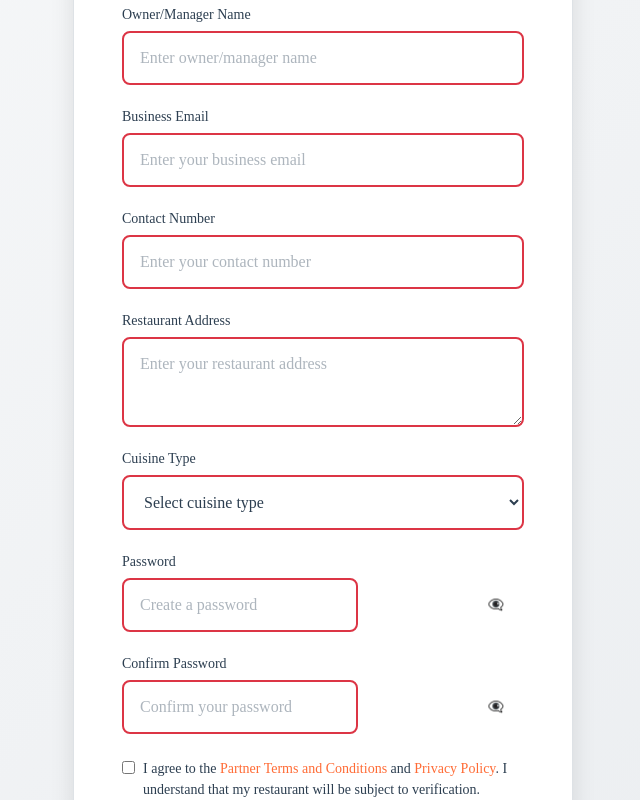
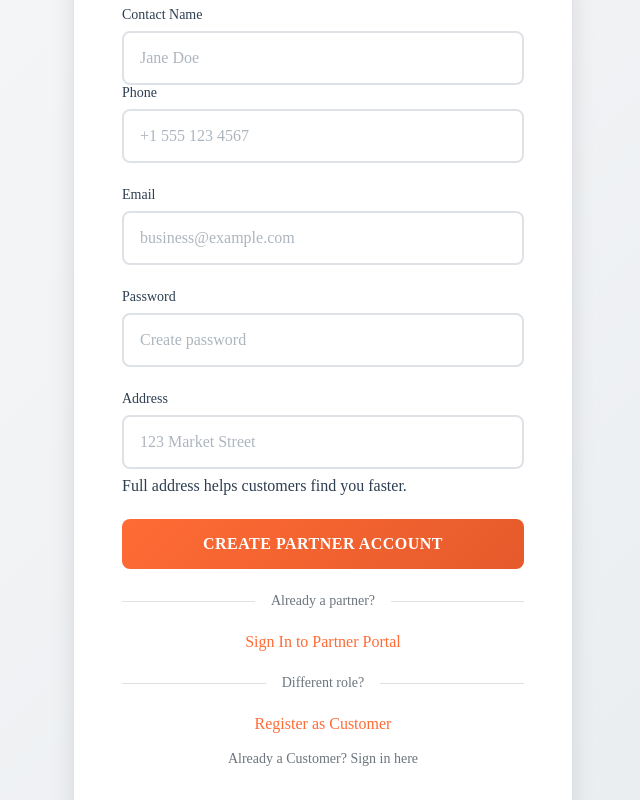
Before and after one commit to Swaraj0769/reelsWithSwiggy, a React (Vite) app in the folder frontend/: page /food-partner/register in a window 1280 px wide. Shown: the part 400-1200 px from the top of the page, without its empty margins (317-957 px from the left). Built offline with nearby package versions, Linux system fonts and the light colour scheme.

Commit message:
routes done

```diff
--- a/frontend/src/components/auth/FoodPartnerLogin.jsx
+++ b/frontend/src/components/auth/FoodPartnerLogin.jsx
@@ -1,6 +1,8 @@
 import React, { useState } from 'react';
 import { Link } from 'react-router-dom';
 import '../../styles/auth.css';
+import axios from 'axios';
+import { useNavigate } from 'react-router-dom';
 
 const FoodPartnerLogin = () => {
   const [formData, setFormData] = useState({
@@ -18,15 +20,20 @@ const FoodPartnerLogin = () => {
     }));
   };
 
-  const handleSubmit = (e) => {
+  const handleSubmit = async (e) => {
     e.preventDefault();
-    setIsLoading(true);
 
-    // Simulate API call
-    setTimeout(() => {
-      setIsLoading(false);
-      console.log('Food Partner login data:', formData);
-    }, 2000);
+    const email = e.target.email.value;
+    const password = e. target.password.value;
+
+    const response = await axios.post('http://localhost:3000/api/auth/fpartner/login',{
+      email,
+      password
+    },{ withCredentials: true });
+
+    console.log(response.data);
+
+    navigator('/create-food')
   };
 
   return (
@@ -41,63 +48,16 @@ const FoodPartnerLogin = () => {
           <span className="auth-type">Food Partner</span>
         </div>
 
-        <form className="auth-form" onSubmit={handleSubmit}>
+        <form className="auth-form" onSubmit={handleSubmit} noValidate>
           <div className="form-group">
-            <label htmlFor="email" className="form-label">
-              Business Email
-            </label>
-            <input
-              type="email"
-              id="email"
-              name="email"
-              value={formData.email}
-              onChange={handleInputChange}
-              className="form-input"
-              placeholder="Enter your business email"
-              required
-            />
+            <label className='form-label' htmlFor="email">Email</label>
+            <input className='form-input' id="email" name="email" type="email" placeholder="business@example.com" autoComplete="email" />
           </div>
-
           <div className="form-group">
-            <label htmlFor="password" className="form-label">
-              Password
-            </label>
-            <div className="password-input-container">
-              <input
-                type={showPassword ? 'text' : 'password'}
-                id="password"
-                name="password"
-                value={formData.password}
-                onChange={handleInputChange}
-                className="form-input"
-                placeholder="Enter your password"
-                required
-              />
-              <button
-                type="button"
-                className="password-toggle"
-                onClick={() => setShowPassword(!showPassword)}
-                aria-label={showPassword ? 'Hide password' : 'Show password'}
-              >
-                {showPassword ? '👁️' : '👁️‍🗨️'}
-              </button>
-            </div>
+            <label className='form-label' htmlFor="password">Password</label>
+            <input className='form-input' id="password" name="password" type="password" placeholder="Password" autoComplete="current-password" />
           </div>
-
-          <div className="auth-links">
-            <Link to="/food-partner/forgot-password" className="auth-link auth-link-secondary">
-              Forgot your password?
-            </Link>
-          </div>
-
-          <button
-            type="submit"
-            className="auth-submit"
-            disabled={isLoading}
-          >
-            {isLoading && <span className="auth-loading"></span>}
-            {isLoading ? 'Signing In...' : 'Access Dashboard'}
-          </button>
+          <button className="auth-submit" type="submit">Sign In</button>
         </form>
 
         <div className="auth-divider">
--- a/frontend/src/components/auth/FoodPartnerRegister.jsx
+++ b/frontend/src/components/auth/FoodPartnerRegister.jsx
@@ -1,56 +1,66 @@
 import React, { useState } from 'react';
 import { Link } from 'react-router-dom';
 import '../../styles/auth.css';
+import axios from 'axios';
+import { useNavigate } from 'react-router-dom';
 
 const FoodPartnerRegister = () => {
-  const [formData, setFormData] = useState({
-    businessName: '',
-    ownerName: '',
-    email: '',
-    phone: '',
-    address: '',
-    cuisineType: '',
-    password: '',
-    confirmPassword: ''
-  });
-  const [showPassword, setShowPassword] = useState(false);
-  const [showConfirmPassword, setShowConfirmPassword] = useState(false);
-  const [isLoading, setIsLoading] = useState(false);
-  const [agreedToTerms, setAgreedToTerms] = useState(false);
 
-  const cuisineTypes = [
-    'Indian', 'Chinese', 'Italian', 'Mexican', 'Thai', 'Japanese',
-    'American', 'Mediterranean', 'Fast Food', 'Desserts', 'Beverages', 'Other'
-  ];
+  const navigate = useNavigate()
 
-  const handleInputChange = (e) => {
-    const { name, value } = e.target;
-    setFormData(prev => ({
-      ...prev,
-      [name]: value
-    }));
-  };
+  // const [formData, setFormData] = useState({
+  //   businessName: '',
+  //   ownerName: '',
+  //   email: '',
+  //   phone: '',
+  //   address: '',
+  //   cuisineType: '',
+  //   password: '',
+  //   confirmPassword: ''
+  // });
+  // const [showPassword, setShowPassword] = useState(false);
+  // const [showConfirmPassword, setShowConfirmPassword] = useState(false);
+  // const [isLoading, setIsLoading] = useState(false);
+  // const [agreedToTerms, setAgreedToTerms] = useState(false);
+
+  // const cuisineTypes = [
+  //   'Indian', 'Chinese', 'Italian', 'Mexican', 'Thai', 'Japanese',
+  //   'American', 'Mediterranean', 'Fast Food', 'Desserts', 'Beverages', 'Other'
+  // ];
+
+  // const handleInput className='form-input'Change = (e) => {
+  //   const { name, value } = e.target;
+  //   setFormData(prev => ({
+  //     ...prev,
+  //     [name]: value
+  //   }));
+  // };
 
   const handleSubmit = (e) => {
     e.preventDefault();
 
-    if (formData.password !== formData.confirmPassword) {
-      alert('Passwords do not match');
-      return;
-    }
+    const businessName = e.target.businessName.value;
+    const contactName = e.target.contactName.value;
+    const phone = e.target.phone.value;
+    const email = e.target.email.value;
+    const password = e.target.password.value;
+    const address = e.target.address.value;
 
-    if (!agreedToTerms) {
-      alert('Please agree to the terms and conditions');
-      return;
-    }
-
-    setIsLoading(true);
-
-    // Simulate API call
-    setTimeout(() => {
-      setIsLoading(false);
-      console.log('Food Partner registration data:', formData);
-    }, 2000);
+    axios.post("http://localhost:3000/api/auth/fpartner/register",{
+      businessName,
+      contactName,
+      phone,
+      email,
+      password,
+      address
+    },{ withCredentials:true })
+      .then(response =>{
+        console.log(response.data )
+        navigate('/create-food')
+      })
+      .catch(error =>{
+        console.error("there was an error registering!", error )
+      })
   };
 
   return (
@@ -65,192 +75,35 @@ const FoodPartnerRegister = () => {
           <span className="auth-type">Food Partner</span>
         </div>
 
-        <form className="auth-form" onSubmit={handleSubmit}>
+        <form className="auth-form" onSubmit={handleSubmit} noValidate>
           <div className="form-group">
-            <label htmlFor="businessName" className="form-label">
-              Restaurant/Business Name
-            </label>
-            <input
-              type="text"
-              id="businessName"
-              name="businessName"
-              value={formData.businessName}
-              onChange={handleInputChange}
-              className="form-input"
-              placeholder="Enter your restaurant name"
-              required
-            />
+            <label className='form-label' htmlFor="businessName">Business Name</label>
+            <input className='form-input' id="businessName" name="businessName" placeholder="Tasty Bites" autoComplete="organization" />
           </div>
-
-          <div className="form-group">
-            <label htmlFor="ownerName" className="form-label">
-              Owner/Manager Name
-            </label>
-            <input
-              type="text"
-              id="ownerName"
-              name="ownerName"
-              value={formData.ownerName}
-              onChange={handleInputChange}
-              className="form-input"
-              placeholder="Enter owner/manager name"
-              required
-            />
-          </div>
-
-          <div className="form-group">
-            <label htmlFor="email" className="form-label">
-              Business Email
-            </label>
-            <input
-              type="email"
-              id="email"
-              name="email"
-              value={formData.email}
-              onChange={handleInputChange}
-              className="form-input"
-              placeholder="Enter your business email"
-              required
-            />
-          </div>
-
-          <div className="form-group">
-            <label htmlFor="phone" className="form-label">
-              Contact Number
-            </label>
-            <input
-              type="tel"
-              id="phone"
-              name="phone"
-              value={formData.phone}
-              onChange={handleInputChange}
-              className="form-input"
-              placeholder="Enter your contact number"
-              required
-            />
-          </div>
-
-          <div className="form-group">
-            <label htmlFor="address" className="form-label">
-              Restaurant Address
-            </label>
-            <textarea
-              id="address"
-              name="address"
-              value={formData.address}
-              onChange={handleInputChange}
-              className="form-input"
-              placeholder="Enter your restaurant address"
-              rows="3"
-              required
-              style={{ resize: 'vertical', minHeight: '80px' }}
-            />
-          </div>
-
-          <div className="form-group">
-            <label htmlFor="cuisineType" className="form-label">
-              Cuisine Type
-            </label>
-            <select
-              id="cuisineType"
-              name="cuisineType"
-              value={formData.cuisineType}
-              onChange={handleInputChange}
-              className="form-input"
-              required
-            >
-              <option value="">Select cuisine type</option>
-              {cuisineTypes.map((cuisine) => (
-                <option key={cuisine} value={cuisine}>
-                  {cuisine}
-                </option>
-              ))}
-            </select>
-          </div>
-
-          <div className="form-group">
-            <label htmlFor="password" className="form-label">
-              Password
-            </label>
-            <div className="password-input-container">
-              <input
-                type={showPassword ? 'text' : 'password'}
-                id="password"
-                name="password"
-                value={formData.password}
-                onChange={handleInputChange}
-                className="form-input"
-                placeholder="Create a password"
-                required
-                minLength="8"
-              />
-              <button
-                type="button"
-                className="password-toggle"
-                onClick={() => setShowPassword(!showPassword)}
-                aria-label={showPassword ? 'Hide password' : 'Show password'}
-              >
-                {showPassword ? '👁️' : '👁️‍🗨️'}
-              </button>
+          <div className="two-col">
+            <div className="form-group">
+              <label className='form-label' htmlFor="contactName">Contact Name</label>
+              <input className='form-input' id="contactName" name="contactName" placeholder="Jane Doe" autoComplete="name" />
+            </div>
+            <div className="form-group">
+              <label className='form-label' htmlFor="phone">Phone</label>
+              <input className='form-input' id="phone" name="phone" placeholder="+1 555 123 4567" autoComplete="tel" />
             </div>
           </div>
-
+            <div className="form-group">
+              <label className='form-label' htmlFor="email">Email</label>
+              <input className='form-input' id="email" name="email" type="email" placeholder="business@example.com" autoComplete="email" />
+            </div>
           <div className="form-group">
-            <label htmlFor="confirmPassword" className="form-label">
-              Confirm Password
-            </label>
-            <div className="password-input-container">
-              <input
-                type={showConfirmPassword ? 'text' : 'password'}
-                id="confirmPassword"
-                name="confirmPassword"
-                value={formData.confirmPassword}
-                onChange={handleInputChange}
-                className="form-input"
-                placeholder="Confirm your password"
-                required
-                minLength="8"
-              />
-              <button
-                type="button"
-                className="password-toggle"
-                onClick={() => setShowConfirmPassword(!showConfirmPassword)}
-                aria-label={showConfirmPassword ? 'Hide password' : 'Show password'}
-              >
-                {showConfirmPassword ? '👁️' : '👁️‍🗨️'}
-              </button>
-            </div>
+            <label className='form-label' htmlFor="password">Password</label>
+            <input className='form-input' id="password" name="password" type="password" placeholder="Create password" autoComplete="new-password" />
           </div>
-
           <div className="form-group">
-            <label className="checkbox-group">
-              <input
-                type="checkbox"
-                checked={agreedToTerms}
-                onChange={(e) => setAgreedToTerms(e.target.checked)}
-              />
-              <span className="form-label">
-                I agree to the{' '}
-                <Link to="/partner-terms" className="auth-link">
-                  Partner Terms and Conditions
-                </Link>{' '}
-                and{' '}
-                <Link to="/privacy" className="auth-link">
-                  Privacy Policy
-                </Link>
-                . I understand that my restaurant will be subject to verification.
-              </span>
-            </label>
+            <label className='form-label' htmlFor="address">Address</label>
+            <input className='form-input' id="address" name="address" placeholder="123 Market Street" autoComplete="street-address" />
+            <p className="small-note">Full address helps customers find you faster.</p>
           </div>
-
-          <button
-            type="submit"
-            className="auth-submit"
-            disabled={isLoading}
-          >
-            {isLoading && <span className="auth-loading"></span>}
-            {isLoading ? 'Creating Account...' : 'Register as Partner'}
-          </button>
+          <button className="auth-submit" type="submit">Create Partner Account</button>
         </form>
 
         <div className="auth-divider">
--- a/frontend/src/components/auth/UserLogin.jsx
+++ b/frontend/src/components/auth/UserLogin.jsx
@@ -1,32 +1,42 @@
 import React, { useState } from 'react';
 import { Link } from 'react-router-dom';
 import '../../styles/auth.css';
+import axios from 'axios';
+import { useNavigate } from 'react-router-dom';
 
 const UserLogin = () => {
-  const [formData, setFormData] = useState({
-    email: '',
-    password: ''
-  });
-  const [showPassword, setShowPassword] = useState(false);
-  const [isLoading, setIsLoading] = useState(false);
 
-  const handleInputChange = (e) => {
-    const { name, value } = e.target;
-    setFormData(prev => ({
-      ...prev,
-      [name]: value
-    }));
-  };
+  const navigate = useNavigate()
 
-  const handleSubmit = (e) => {
+  // const [formData, setFormData] = useState({
+  //   email: '',
+  //   password: ''
+  // });
+  // const [showPassword, setShowPassword] = useState(false);
+  // const [isLoading, setIsLoading] = useState(false);
+
+  // const handleInputChange = (e) => {
+  //   const { name, value } = e.target;
+  //   setFormData(prev => ({
+  //     ...prev,
+  //     [name]: value
+  //   }));
+  // };
+
+  const handleSubmit = async (e) => {
     e.preventDefault();
-    setIsLoading(true);
 
-    // Simulate API call
-    setTimeout(() => {
-      setIsLoading(false);
-      console.log('User login data:', formData);
-    }, 2000);
+    const email = e.target.email.value;
+    const password = e.target.password.value;
+
+    const response = await axios.post("http://localhost:3000/api/auth/user/login",{
+      email,
+      password
+    }, { withCredentials:true })
+
+    console.log(response.data);
+
+    navigate('/')
   };
 
   return (
@@ -41,63 +51,16 @@ const UserLogin = () => {
           <span className="auth-type">User</span>
         </div>
 
-        <form className="auth-form" onSubmit={handleSubmit}>
+        <form className="auth-form" onSubmit={handleSubmit} noValidate>
           <div className="form-group">
-            <label htmlFor="email" className="form-label">
-              Email Address
-            </label>
-            <input
-              type="email"
-              id="email"
-              name="email"
-              value={formData.email}
-              onChange={handleInputChange}
-              className="form-input"
-              placeholder="Enter your email"
-              required
-            />
+            <label htmlFor="email" className="form-label">Email</label>
+            <input id="email" name="email" className="form-input" type="email" placeholder="you@example.com" autoComplete="email" />
           </div>
-
           <div className="form-group">
-            <label htmlFor="password" className="form-label">
-              Password
-            </label>
-            <div className="password-input-container">
-              <input
-                type={showPassword ? 'text' : 'password'}
-                id="password"
-                name="password"
-                value={formData.password}
-                onChange={handleInputChange}
-                className="form-input"
-                placeholder="Enter your password"
-                required
-              />
-              <button
-                type="button"
-                className="password-toggle"
-                onClick={() => setShowPassword(!showPassword)}
-                aria-label={showPassword ? 'Hide password' : 'Show password'}
-              >
-                {showPassword ? '👁️' : '👁️‍🗨️'}
-              </button>
-            </div>
+            <label htmlFor="password" className="form-label">Password</label>
+            <input id="password" name="password" className="form-input" type="password" placeholder="••••••••" autoComplete="current-password" />
           </div>
-
-          <div className="auth-links">
-            <Link to="/user/forgot-password" className="auth-link auth-link-secondary">
-              Forgot your password?
-            </Link>
-          </div>
-
-          <button
-            type="submit"
-            className="auth-submit"
-            disabled={isLoading}
-          >
-            {isLoading && <span className="auth-loading"></span>}
-            {isLoading ? 'Signing In...' : 'Sign In'}
-          </button>
+          <button className="auth-submit" type="submit">Sign In</button>
         </form>
 
         <div className="auth-divider">
--- a/frontend/src/routes/AppRoutes.jsx
+++ b/frontend/src/routes/AppRoutes.jsx
@@ -7,6 +7,7 @@ import UserForgetPassword from '../components/auth/UserForgetPassword'
 import FoodPartnerLogin from '../components/auth/FoodPartnerLogin'
 import FoodPartnerRegister from '../components/auth/FoodPartnerRegister'
 import FoodPartnerForgetPassword from '../components/auth/FoodPartnerForgetPassword'
+import CreateFood from '../components/food-partner/CreateFood'
 
 const AppRoutes = () => {
   return (
@@ -19,6 +20,7 @@ const AppRoutes = () => {
             <Route path="/food-partner/login" element={<FoodPartnerLogin />} />
             <Route path="/food-partner/register" element={<FoodPartnerRegister />} />
             <Route path="/food-partner/forgot-password" element={<FoodPartnerForgetPassword />} />
+            <Route path='/create-food' element={<CreateFood />} />
         </Routes>
     </Router>
   )
```
Also changed, not shown: frontend/src/components/food-partner/CreateFood.jsx (added, +9 -0 lines), 2 other files (tests, documents, lock files or other folders).
